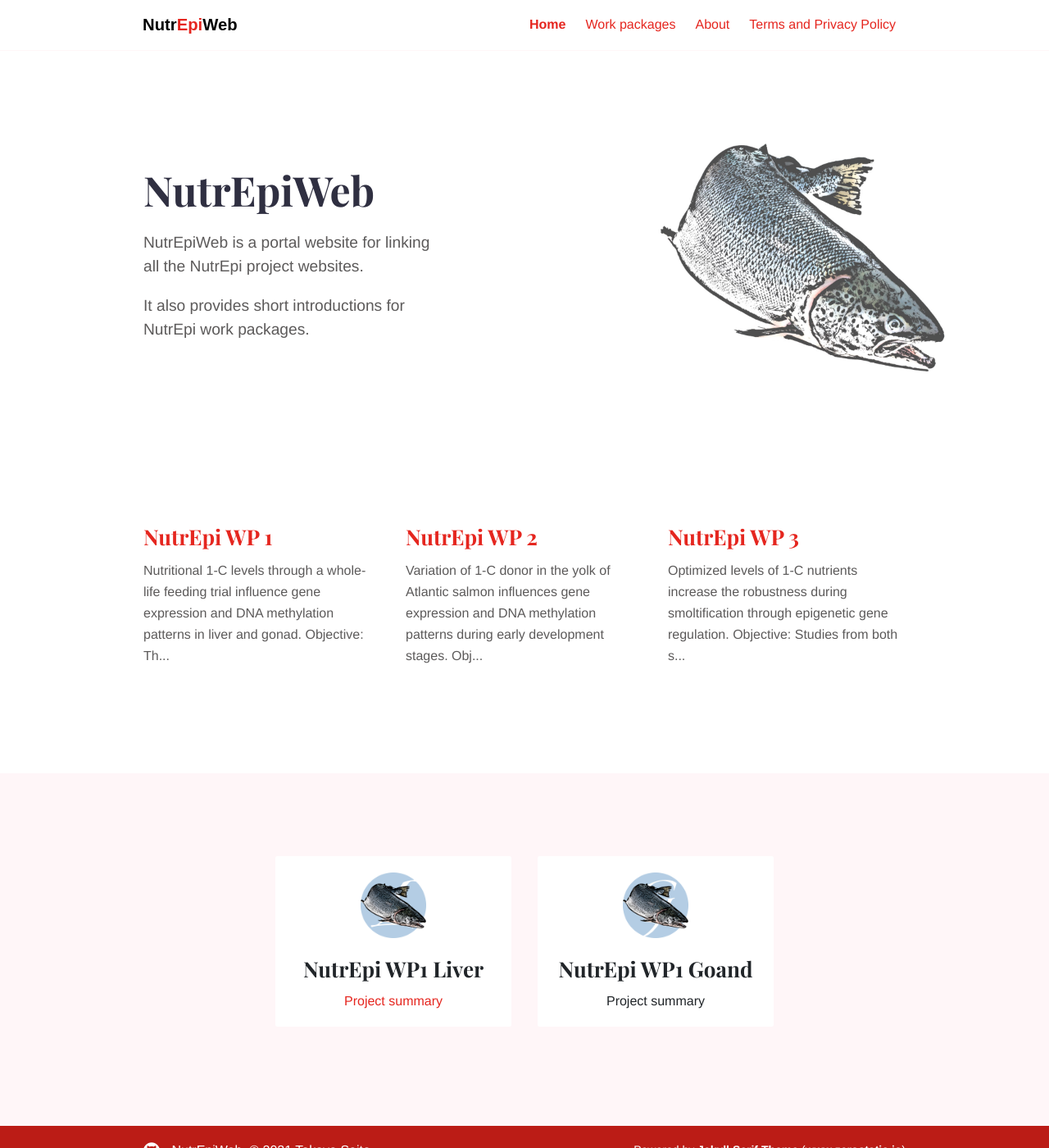
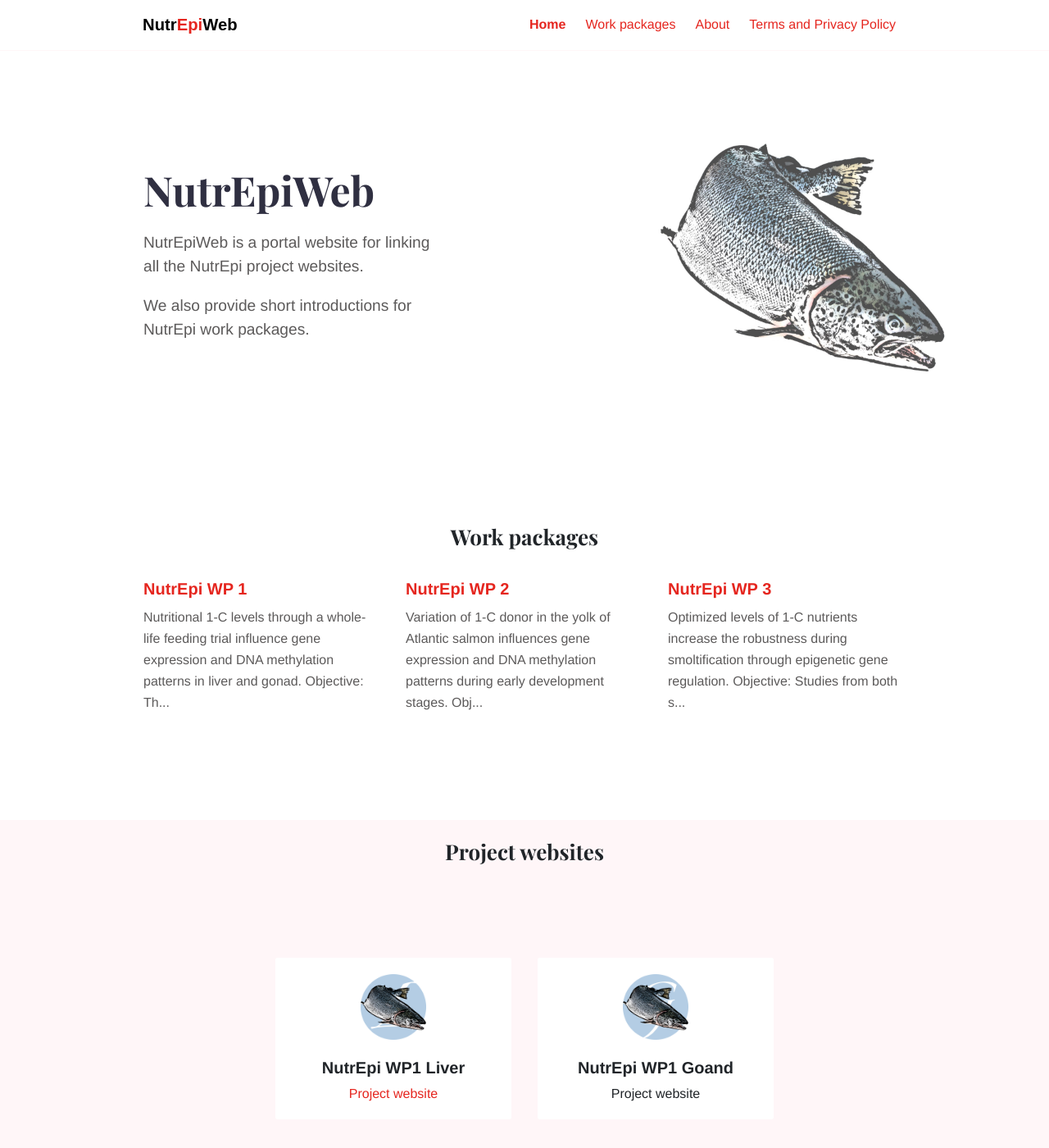
Before and after one commit to NutrEpi/nutrepi.github.io, a Jekyll site: the page built from index.md, in a window 1280 px wide and 1400 px high. Shown: the whole window at 82% size. Built offline with Jekyll 4.4.1, drawn with Linux system fonts in a browser that asks for light colours.

Commit message:
Update the section titles of the landing page

```diff
--- a/_data/features.json
+++ b/_data/features.json
@@ -1,12 +1,12 @@
 [
   {
     "title": "NutrEpi WP1 Liver",
-    "description": "<a class='zerostatic' href='https://nutrepi.github.io/wp1liver/'>Project summary</a>",
+    "description": "<a class='zerostatic' href='https://nutrepi.github.io/wp1liver/'>Project website</a>",
     "image": "images/websites/nutrepi_wp1_liver.jpg"
   },
   {
     "title": "NutrEpi WP1 Goand",
-    "description": "Project summary",
+    "description": "Project website",
     "image": "images/websites/nutrepi_wp1_gonad.jpg"
   },
 ]
--- a/_layouts/home.html
+++ b/_layouts/home.html
@@ -21,14 +21,16 @@ bodyClass: page-home
 
 <div class="strip">
   <div class="container pt-6 pb-6 pb-md-10">
+    <h2 class="service-title" style="text-align:center">Work packages</h2>
+    <br />
     <div class="row justify-content-start">
       {% for workpackage in site.workpackages %}
       <div class="col-12 col-md-4 mb-1">
         <div class="service service-summary">
           <div class="service-content">
-            <h2 class="service-title">
+            <h3 class="service-title">
               <a href="{{site.baseurl}}{{ workpackage.url }}">{{ workpackage.title }}</a>
-            </h2>
+            </h3>
             <p>{{ workpackage.content | markdownify | strip_html | truncate: 150 | replace: "Objective", "Objective:" }}</p>
           </div>
         </div>
@@ -40,16 +42,17 @@ bodyClass: page-home
 
 {% if site.data.features %}
 <div class="strip strip-grey">
+  <br />
+  <h2 class="service-title" style="text-align:center">Project websites</h2>
   <div class="container pt-6 pb-6 pt-md-10 pb-md-10">
     <div class="row justify-content-center">
-
       {% for feature in site.data.features %}
       <div class="col-12 col-md-6 col-lg-4 mb-2">
         <div class="feature">
           {% if feature.image %}
           <div class="feature-image"><img alt="{{ feature.title }} logo" src="{{ feature.image | relative_url }}" /></div>
           {% endif %}
-          <h2 class="feature-title">{{ feature.title }}</h2>
+          <h3 class="feature-title">{{ feature.title }}</h3>
           <div class="feature-content">{{ feature.description }}</div>
         </div>
       </div>
--- a/index.md
+++ b/index.md
@@ -12,4 +12,4 @@ intro_image_hide_on_mobile: true
 NutrEpiWeb is a portal website for linking all the NutrEpi project websites.
 
 
-It also provides short introductions for NutrEpi work packages.
+We also provide short introductions for NutrEpi work packages.
```
